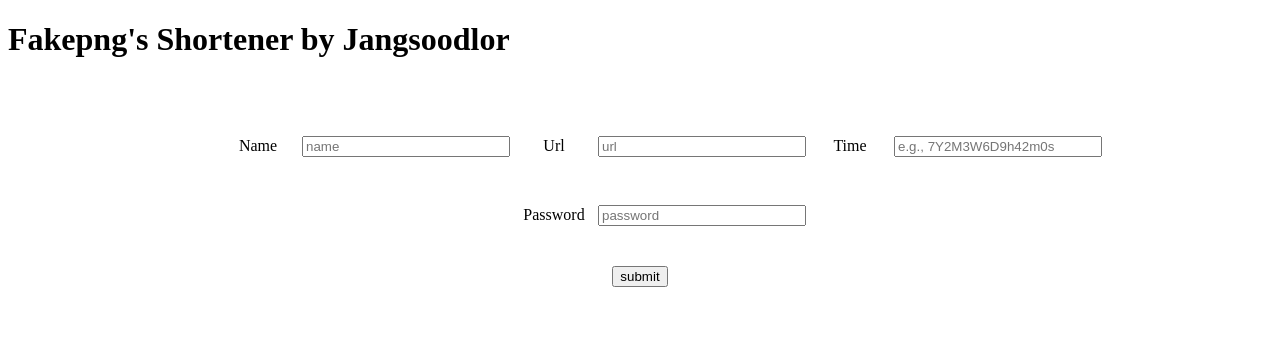
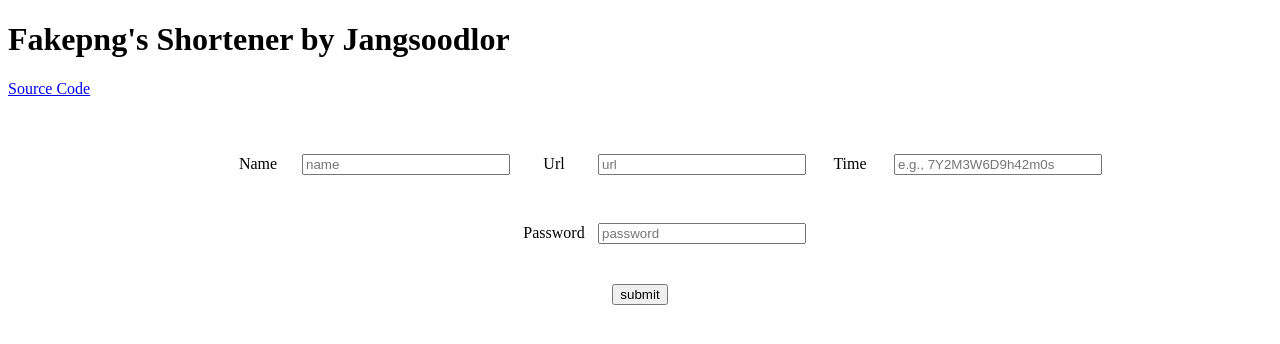
Before and after one commit to Jangsoodlor/Fakepng-Url-Shortener-Frontend, a plain HTML site: page index.html in a window 1280 px wide. Drawn offline with Linux system fonts and the light colour scheme.

Commit message:
Add sauce

```diff
--- a/index.html
+++ b/index.html
@@ -13,6 +13,7 @@
 <body>
 
     <h1>Fakepng's Shortener by Jangsoodlor</h1>
+    <a href="https://github.com/Jangsoodlor/Fakepng-Url-Shortener-Frontend">Source Code</a>
 
     <form id="frm1" onsubmit="return submitForm()">
         <ul>
```
